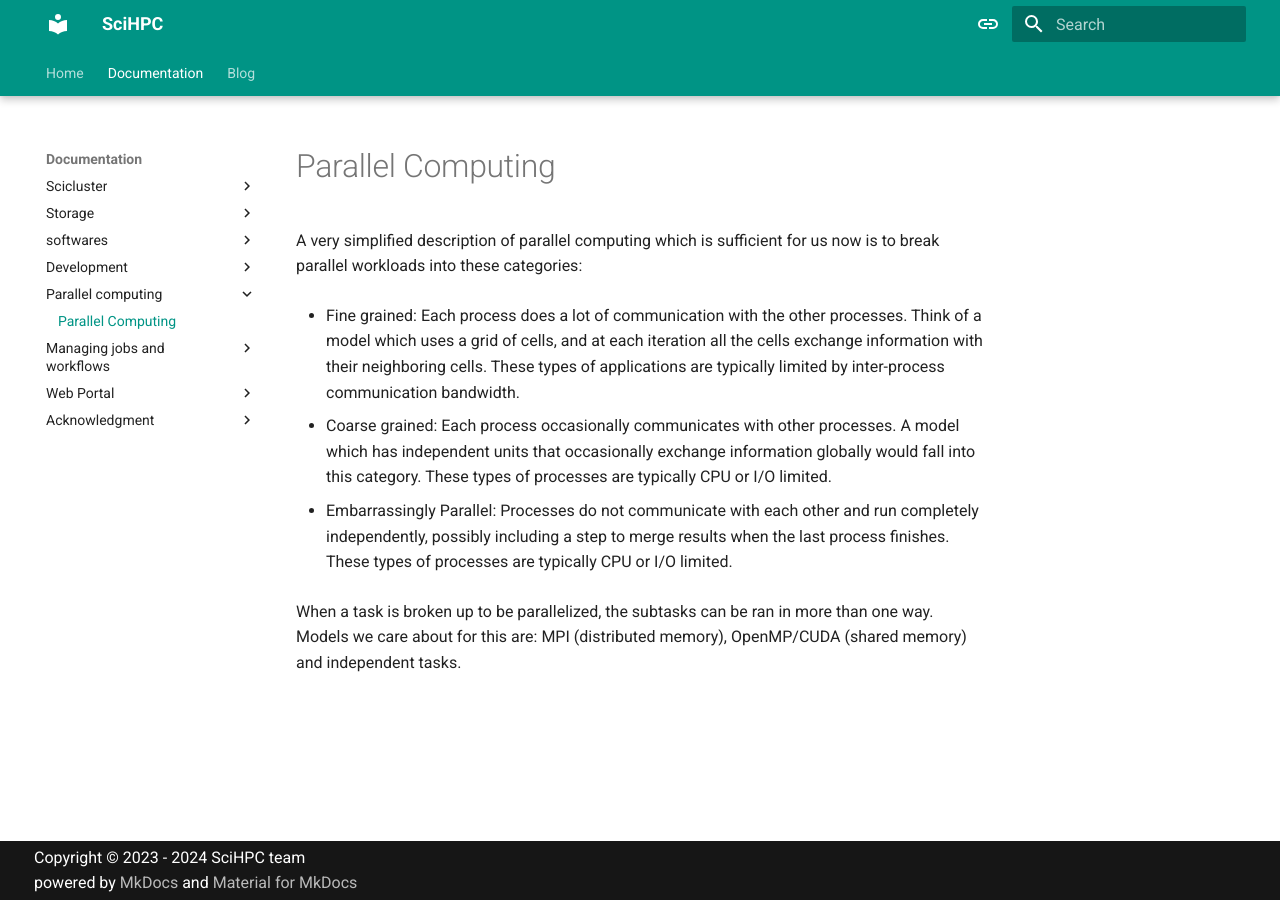
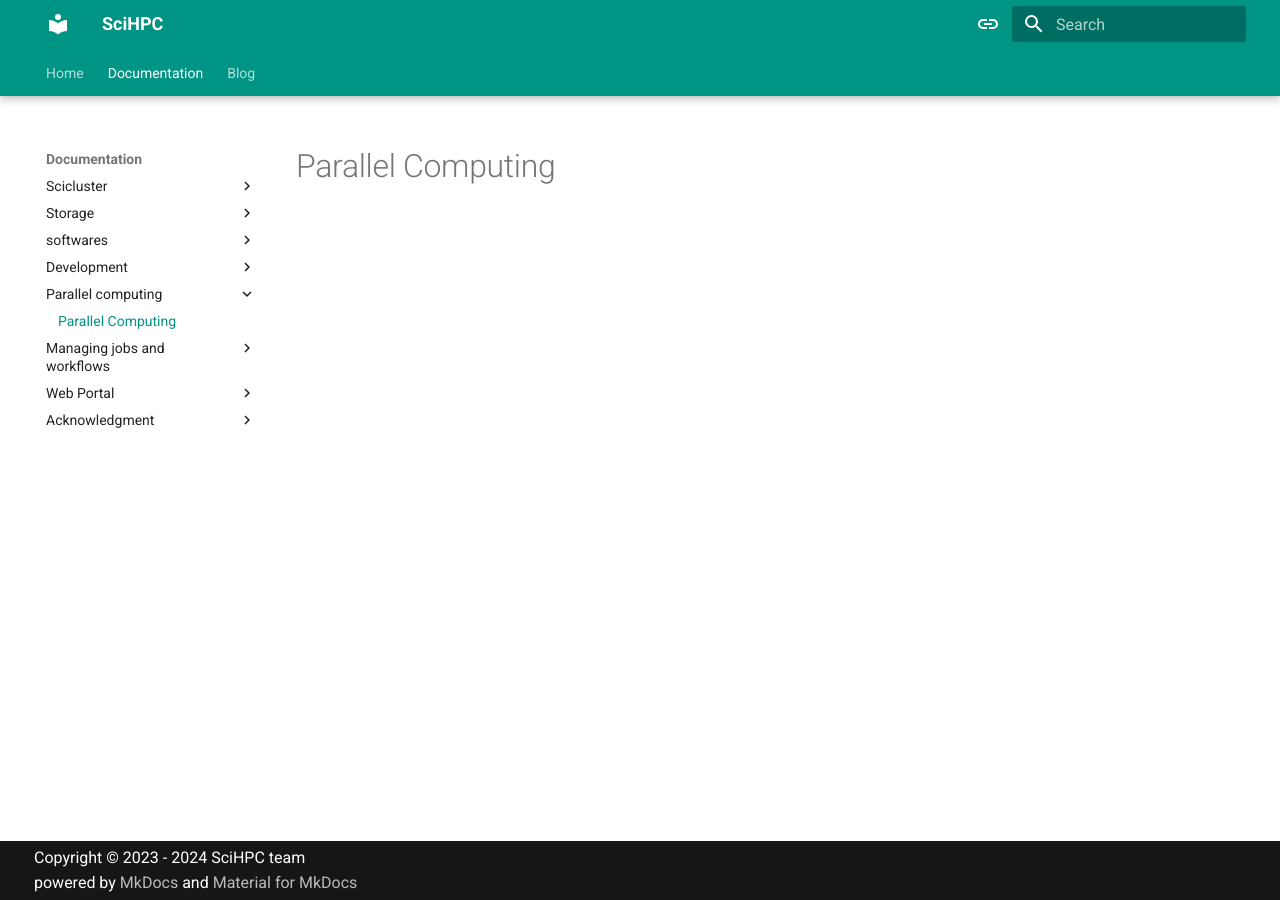
Before and after one commit to sci-hpc/scihpc, an MkDocs documentation site: the page built from docs/docs/parallel_computing/intro.md, in a window 1280 px wide. Built offline with MkDocs 1.6.1 and Material for MkDocs 9.7.7, drawn with Linux system fonts in a browser that asks for light colours; plug-ins that fetch from the network failed and are left out.

Commit message:
Update parallel computing

```diff
--- a/docs/docs/parallel_computing/intro.md
+++ b/docs/docs/parallel_computing/intro.md
@@ -1,14 +1 @@
 # Parallel Computing
-
-A very simplified description of parallel computing which is sufficient for us now is to break parallel workloads into these categories:
-
-- Fine grained:
-Each process does a lot of communication with the other processes. Think of a model which uses a grid of cells, and at each iteration all the cells exchange information with their neighboring cells. These types of applications are typically limited by inter-process communication bandwidth.
-
-- Coarse grained:
-Each process occasionally communicates with other processes. A model which has independent units that occasionally exchange information globally would fall into this category. These types of processes are typically CPU or I/O limited.
-
-- Embarrassingly Parallel:
-Processes do not communicate with each other and run completely independently, possibly including a step to merge results when the last process finishes. These types of processes are typically CPU or I/O limited.
-
-When a task is broken up to be parallelized, the subtasks can be ran in more than one way. Models we care about for this are: MPI (distributed memory), OpenMP/CUDA (shared memory) and independent tasks.
```
